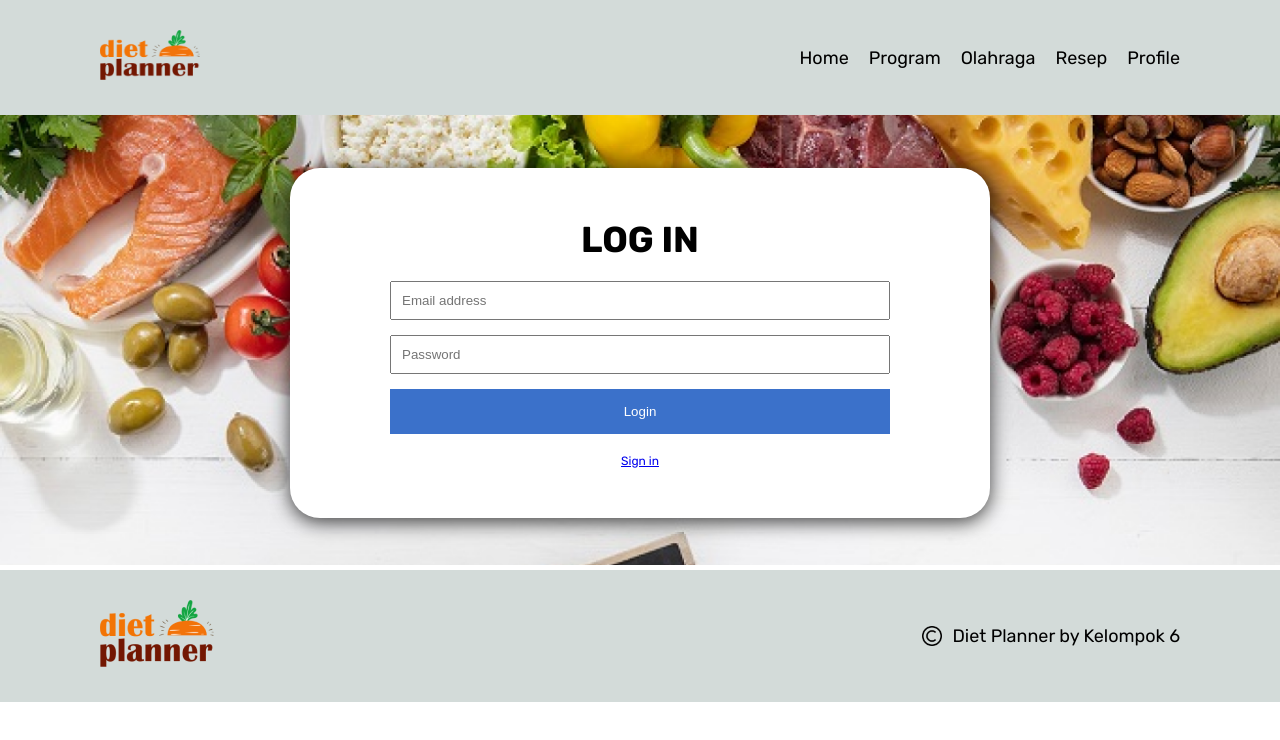
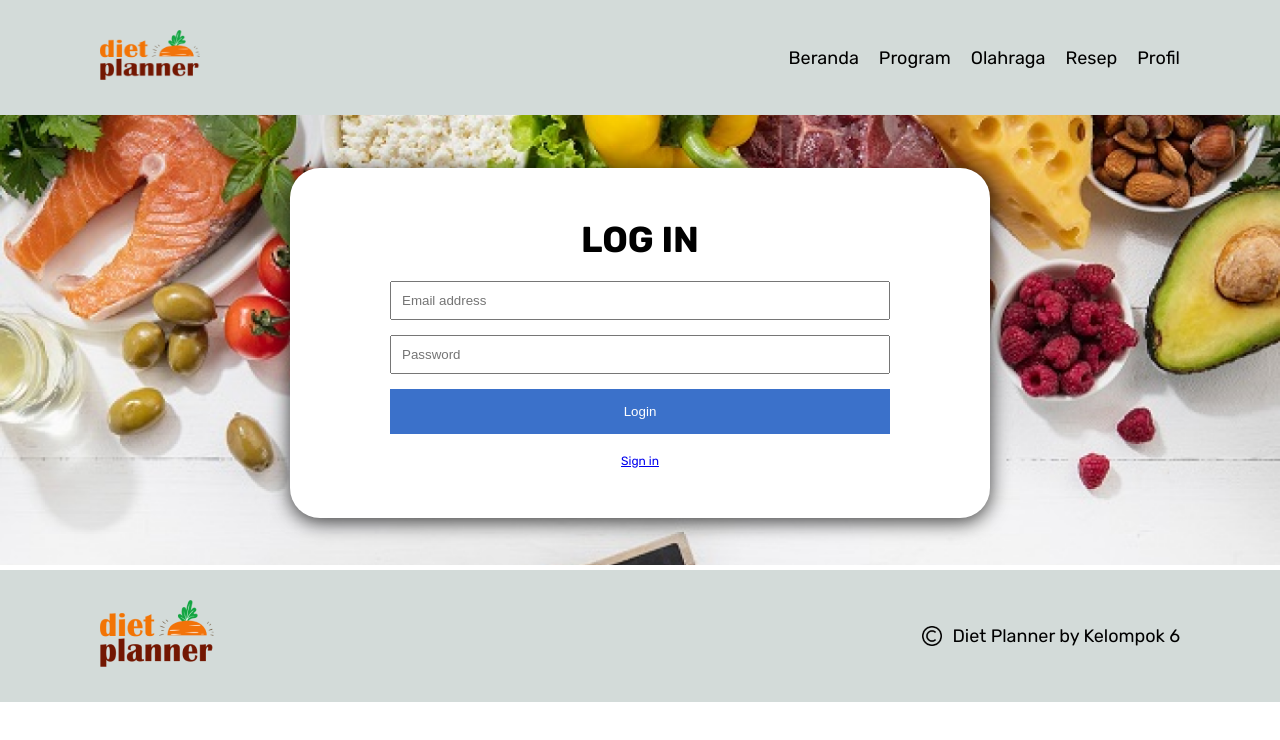
Before and after one commit to wshena/PemWeb-diet-planner, a React (Vite) app: page /login in a window 1280 px wide. Shown: the top 740 px of the page. Built offline with nearby package versions, Linux system fonts and the light colour scheme.

Commit message:
mengubah ke bahasa indonesia

```diff
--- a/src/components/Navbar/Navbar.jsx
+++ b/src/components/Navbar/Navbar.jsx
@@ -40,11 +40,11 @@ function Navbar() {
 export default Navbar
 
 const link = [
-	"home",
+	"beranda",
 	"program",
 	"olahraga",
 	"resep",
-	"profile",
+	"profil",
 ]
 
 const generateLink = [
```
